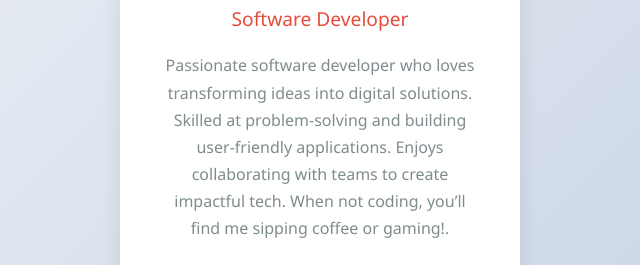
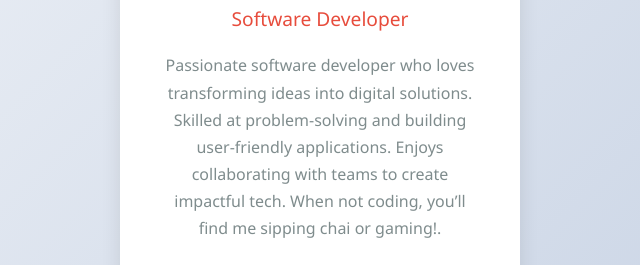
Before and after one commit to Prajwal1881/Profile-Card, a plain HTML site: page index.html in a window 1280 px wide. Shown: the part 354-619 px from the top of the page, 320-960 px from the left. Drawn offline with Linux system fonts and the light colour scheme.

Commit message:
Update index.html

```diff
--- a/index.html
+++ b/index.html
@@ -16,7 +16,7 @@
             <p class="bio">
                 Passionate software developer who loves transforming ideas into digital solutions.
                 Skilled at problem-solving and building user-friendly applications. Enjoys collaborating with teams to create impactful tech.
-                When not coding, you’ll find me sipping coffee or gaming!.
+                When not coding, you’ll find me sipping chai or gaming!.
             </p>
             <div class="social-icons">
                 <a href="https://x.com/HarkarePrajwal"><i class="fab fa-twitter"></i></a>
```
